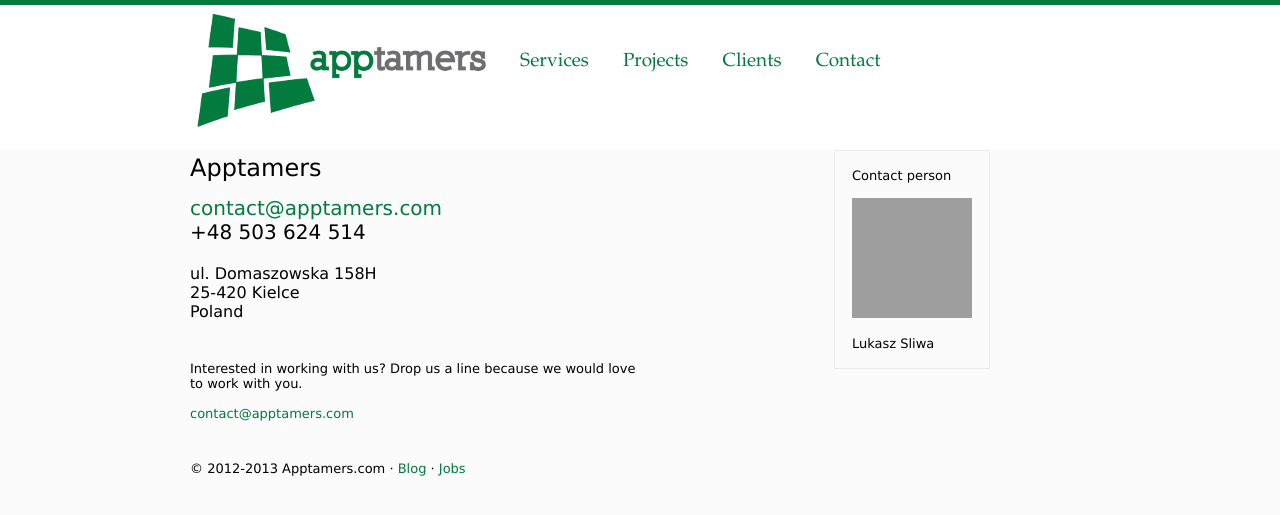
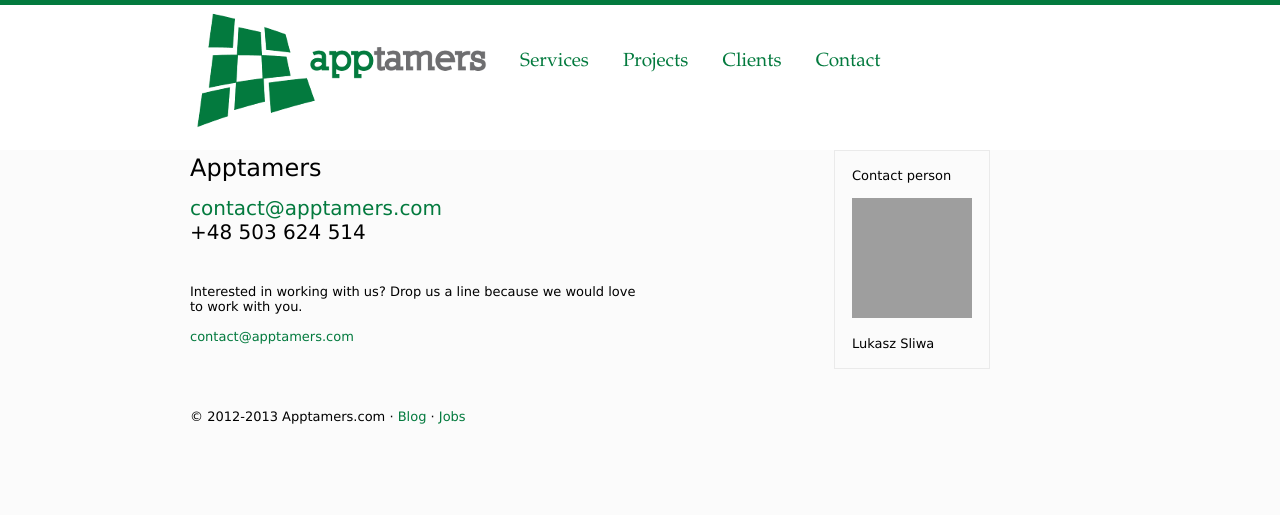
Before and after one commit to itfen/app, a Jekyll site: the page built from contact.html, in a window 1280 px wide. Shown: the top 515 px of the page. Built offline with Jekyll 4.4.1, drawn with Linux system fonts in a browser that asks for light colours; grey boxes are pictures that could not be loaded.

Commit message:
Removed address

```diff
--- a/contact.html
+++ b/contact.html
@@ -21,11 +21,6 @@
                     <script>document.write(email);</script><br>
                     +48 503 624 514
                 </div>
-                <div class="address">
-                    ul. Domaszowska 158H<br>
-                    25-420 Kielce<br>
-                    Poland<br>
-                </div>
             </div>
             <br><br>
             Interested in working with us? Drop us a line because we would love<br> to work with you.
```
